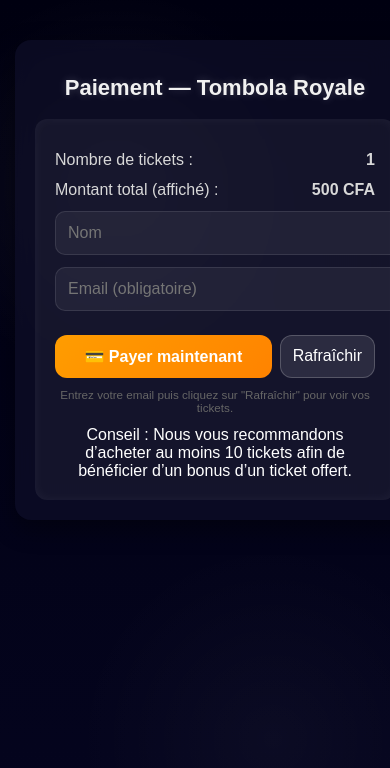
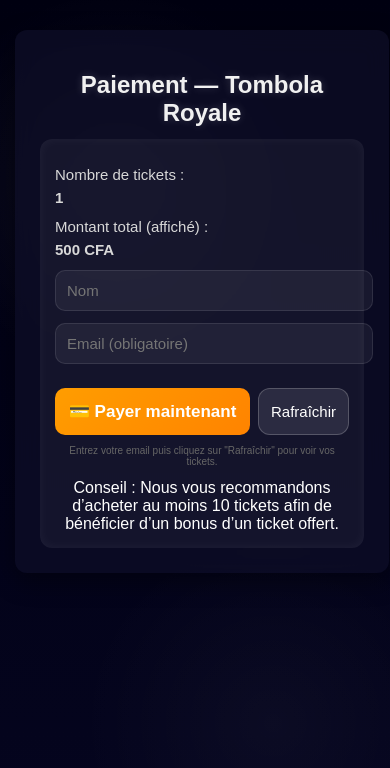
Before and after one commit to NebularForge/zenia-tombola-frontend, a React (Create React App) app: page /payment in a window 390 px wide. Shown: the top 768 px of the page. Built offline with nearby package versions, Linux system fonts and the light colour scheme.

Commit message:
Amélioration du paiement

```diff
--- a/src/tombola/payment.css
+++ b/src/tombola/payment.css
@@ -204,16 +204,101 @@ body::after {
   to { opacity: 0; }
 }
 
-/* 📱 Responsive */
-@media (max-width: 600px) {
+/* ✅ Responsive Design */
+
+/* 📱 Petits écrans (smartphones) */
+@media (max-width: 480px) {
+  body {
+    padding: 20px 10px;
+    align-items: flex-start;
+  }
+
   .payment-page {
+    max-width: 100%;
     padding: 20px;
+    border-radius: 12px;
   }
-  .btn-payment, .btn-secondary {
+
+  .payment-page h1 {
+    font-size: 22px;
+    margin-bottom: 12px;
+  }
+
+  .card-payment {
+    padding: 15px;
+  }
+
+  .row-payment {
+    font-size: 14px;
+    flex-direction: column;
+    align-items: flex-start;
+    gap: 6px;
+  }
+
+  .form-group-payment input {
+    font-size: 14px;
+    padding: 10px;
+  }
+
+  .btn-payment {
     font-size: 16px;
     padding: 12px;
+    border-radius: 10px;
   }
-  .payment-page h1 {
-    font-size: 22px;
+
+  .btn-secondary {
+    font-size: 14px;
+    padding: 12px;
+  }
+
+  .info-payment {
+    font-size: 12px;
+  }
+
+  .overlay-content {
+    font-size: 16px;
+    padding: 15px 20px;
   }
 }
+
+/* 📲 Tablettes (entre 481px et 768px) */
+@media (max-width: 768px) {
+  body {
+    padding: 30px 15px;
+  }
+
+  .payment-page {
+    max-width: 90%;
+    padding: 25px;
+  }
+
+  .payment-page h1 {
+    font-size: 24px;
+  }
+
+  .row-payment {
+    font-size: 15px;
+  }
+
+  .form-group-payment input {
+    font-size: 15px;
+    padding: 11px;
+  }
+
+  .btn-payment {
+    font-size: 17px;
+    padding: 13px;
+  }
+
+  .btn-secondary {
+    font-size: 15px;
+    padding: 13px;
+  }
+}
+
+/* 🖥 Pour grands écrans (amélioration visuelle si nécessaire) */
+@media (min-width: 1200px) {
+  .payment-page {
+    max-width: 500px;
+  }
+}
--- a/src/tombola/payment.jsx
+++ b/src/tombola/payment.jsx
@@ -75,11 +75,11 @@ useEffect(() => {
     setMessage("Paiement annulé ❌");
     setIsVisible(true);
 
-    // Message visible 2 secondes
+    // Message visible 5 secondes
     const timer = setTimeout(() => {
       setIsVisible(false); // démarre le fade-out
       setTimeout(() => setMessage(""), 500); // supprime le message après l'animation
-    }, 2000); // ← ici on met 2 secondes
+    }, 5000); // ← ici on met 5 secondes
 
     return () => clearTimeout(timer);
   }
```
